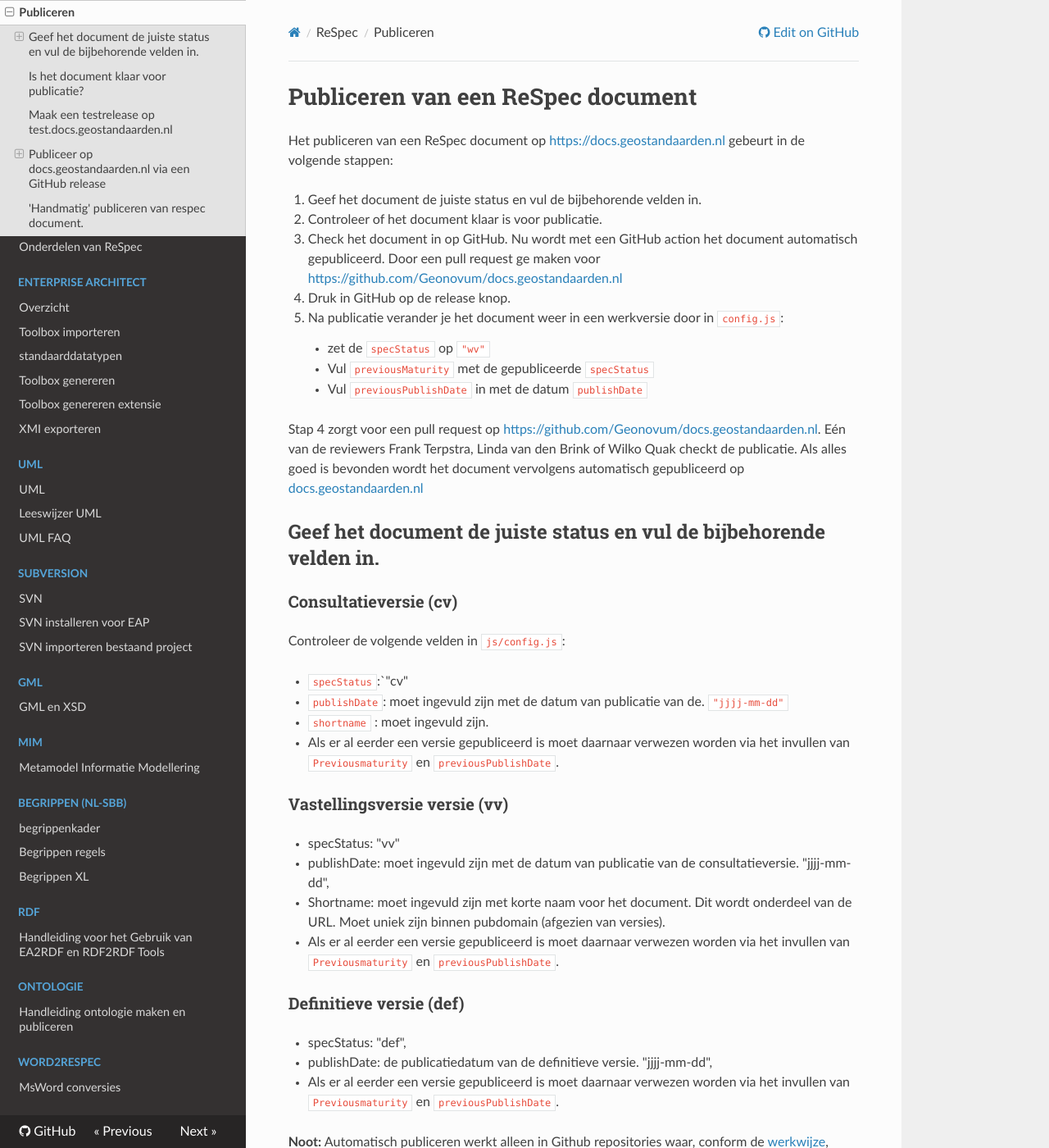
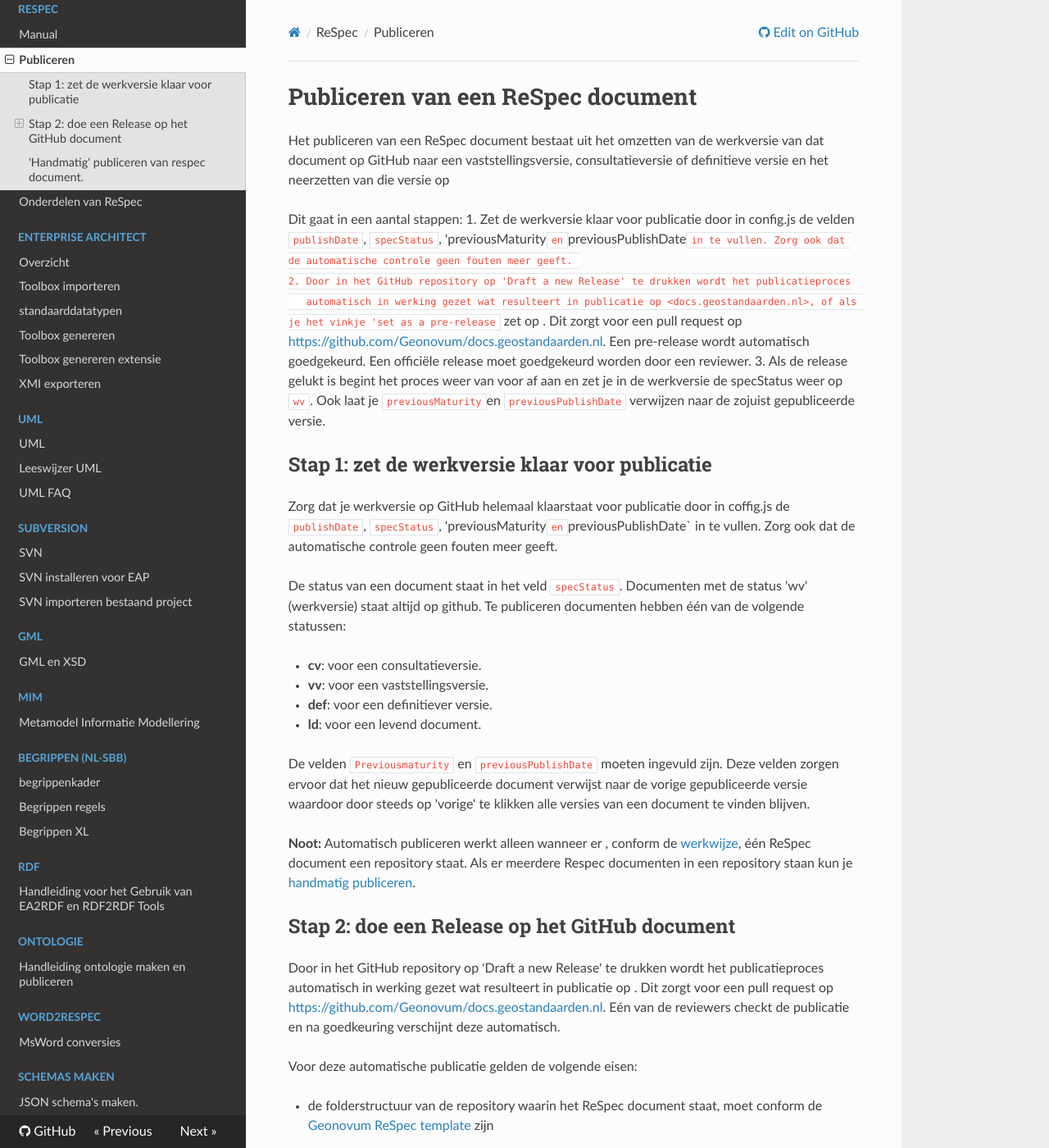
Before and after one commit to Geonovum/handleiding-tooling, an MkDocs documentation site: the page built from docs/ReSpec/ReSpec-publiceren.md, in a window 1280 px wide and 1400 px high. Shown: the whole window at 82% size. Built offline with MkDocs 1.6.1, drawn with Linux system fonts in a browser that asks for light colours; nearby versions of some CDN libraries; some of the changed text lies outside the part shown.

Commit message:
Update ReSpec-publiceren.md

```diff
--- a/docs/ReSpec/ReSpec-publiceren.md
+++ b/docs/ReSpec/ReSpec-publiceren.md
@@ -1,55 +1,47 @@
 # Publiceren van een ReSpec document
 
-Het publiceren van een ReSpec document op <https://docs.geostandaarden.nl>
-gebeurt in de volgende stappen:
+Het publiceren van een ReSpec document bestaat uit het omzetten van de werkversie
+van dat document op GitHub naar een vaststellingsversie, consultatieversie of definitieve versie
+en het neerzetten van die versie op <docs.geostandaarden.nl>
 
-1. Geef het document de juiste status en vul de bijbehorende velden in.
-2. Controleer of het document klaar is voor publicatie.
-3. Check het document in op GitHub. Nu wordt met een GitHub action het document automatisch gepubliceerd. Door een pull request ge maken voor <https://github.com/Geonovum/docs.geostandaarden.nl>
-4. Druk in GitHub op de release knop.
-5. Na publicatie verander je het document weer in een werkversie door in `config.js`:
-    - zet de `specStatus` op `"wv"`
-    - Vul `previousMaturity` met de gepubliceerde `specStatus`
-    - Vul `previousPublishDate` in met de datum `publishDate`
+Dit gaat in een aantal stappen:
+1. Zet de werkversie klaar voor publicatie door in config.js de  velden `publishDate`, `specStatus`, 'previousMaturity` en `previousPublishDate` in te vullen. Zorg ook dat de automatische controle geen fouten meer geeft.
+2. Door in het GitHub repository op 'Draft a new Release' te drukken wordt het publicatieproces
+   automatisch in werking gezet wat resulteert in publicatie op <docs.geostandaarden.nl>, of als je het vinkje 'set as a pre-release` zet op <test.docs.geostandaarden.nl>. Dit
+   zorgt voor een pull request op <https://github.com/Geonovum/docs.geostandaarden.nl>. Een pre-release wordt automatisch goedgekeurd. Een officiële release moet goedgekeurd worden door een reviewer.
+3. Als de release gelukt is begint het proces weer van voor af aan en zet je in de werkversie
+   de specStatus weer op `wv`. Ook laat je `previousMaturity`en `previousPublishDate` verwijzen naar
+   de zojuist gepubliceerde versie.
 
-Stap 4 zorgt voor een pull request op <https://github.com/Geonovum/docs.geostandaarden.nl>. Eén van de reviewers Frank Terpstra, Linda van den Brink of Wilko Quak checkt de publicatie.
-   Als alles goed is bevonden  wordt het document vervolgens automatisch gepubliceerd op
-   [docs.geostandaarden.nl](https://docs.geostandaarden.nl)
+## Stap 1: zet de  werkversie klaar voor publicatie
 
-## Geef het document de juiste status en vul de bijbehorende velden in.
+Zorg dat je werkversie op GitHub helemaal klaarstaat voor publicatie door in coffig.js de `publishDate`,
+`specStatus`, 'previousMaturity` en `previousPublishDate` in te vullen. Zorg ook dat de
+automatische controle geen fouten meer geeft.
 
-### Consultatieversie (cv)
+De status van een document staat in het veld `specStatus`. Documenten met de status 'wv' (werkversie)
+staat altijd op github. Te publiceren documenten hebben één van de volgende statussen:
 
-Controleer de volgende velden in `js/config.js`:
+- **cv**: voor een consultatieversie.
+- **vv**: voor een vaststellingsversie.
+- **def**: voor een definitiever versie.
+- **ld**: voor een levend document.
 
-- `specStatus`:`"cv"
-- `publishDate`: moet ingevuld zijn met de datum van publicatie van de. `"jjjj-mm-dd"`
-- `shortname` : moet ingevuld zijn.
-- Als er al eerder een versie gepubliceerd is moet daarnaar verwezen worden via het invullen van `Previousmaturity` en `previousPublishDate`.
+De velden `Previousmaturity` en `previousPublishDate` moeten ingevuld zijn. Deze velden zorgen
+ervoor dat het nieuw gepubliceerde document verwijst naar de vorige gepubliceerde versie
+waardoor door steeds op 'vorige' te klikken alle versies van een document te vinden blijven.
+
+**Noot:** Automatisch publiceren werkt alleen wanneer er , conform de [werkwijze](./index.md#respec-via-markdown), één ReSpec document een repository staat. Als er meerdere Respec documenten in een repository staan kun je [handmatig publiceren](#handmatig-publiceren-van-respec-document).
 
 
-### Vastellingsversie versie (vv)
+## Stap 2: doe een Release op het GitHub document
 
-- specStatus: "vv"
-- publishDate: moet ingevuld zijn met de datum van publicatie van de
-      consultatieversie. "jjjj-mm-dd",
-- Shortname: moet ingevuld zijn met korte naam voor het document. Dit wordt
-      onderdeel van de URL. Moet uniek zijn binnen pubdomain (afgezien van
-      versies).
-- Als er al eerder een versie gepubliceerd is moet daarnaar verwezen worden via het invullen van `Previousmaturity` en `previousPublishDate`.
+Door in het GitHub repository op 'Draft a new Release' te drukken wordt het publicatieproces
+automatisch in werking gezet wat resulteert in publicatie op <docs.geostandaarden.nl>. Dit
+zorgt voor een pull request op <https://github.com/Geonovum/docs.geostandaarden.nl>.
+Eén van de reviewers checkt de publicatie en na goedkeuring verschijnt deze automatisch.
 
-### Definitieve versie (def)
-
-- specStatus: "def",
-- publishDate: de publicatiedatum van de definitieve versie. "jjjj-mm-dd",
-- Als er al eerder een versie gepubliceerd is moet daarnaar verwezen worden via het invullen van `Previousmaturity` en `previousPublishDate`.
-
-**Noot:** Automatisch publiceren werkt alleen in Github repositories waar, conform de [werkwijze](./index.md#respec-via-markdown), maar één ReSpec document in staat. Als er meerdere Respec documenten in een repository staan kun je [handmatig publiceren](#handmatig-publiceren-van-respec-document).
-
-
-## Is het document klaar voor publicatie?
-
-Publicatie is geautomatiseerd als aan de volgende voorwaarden is voldaan:
+Voor deze automatische publicatie gelden de volgende eisen:
 
 - de folderstructuur van de repository waarin het ReSpec document staat, moet conform de [Geonovum ReSpec template](https://github.com/Geonovum/NL-ReSpec-template) zijn
     - dat wil zeggen, `index.html` in de root folder, `config.js` in `/js` folder, afbeeldingen in `/media` en/of `/data/Images` folder;
@@ -66,7 +58,7 @@
   'Actions'. Kies hier de commit die je gedaan hebt en je ziet daar
   'Build/Link validation').
 
-## Maak een testrelease op test.docs.geostandaarden.nl
+### Maak een testrelease op test.docs.geostandaarden.nl
 
 Een ReSpec document kan automatisch op <test.docs.geostandaarden.nl> gepubliceerd worden door in GitHub een  release te maken van het GitHub repository waarin je document beheerd wordt met het vinkje 'pre-release' aan. Voer hiervoor de volgende stappen uit:
 
@@ -79,33 +71,14 @@
 
 Tijdens het publicatieproces gebeuren (onder water) de volgende stappen:
 
-1. Er wordt een HTML snapshot aangemaakt via ReSpec
-2. (optioneel) PDF wordt gegenereerd indien je dit geconfigureerd hebt
-3. WCAG (web toegankelijkheidseisen) en HTML worden gevalideerd
-4. Links worden gecontroleerd
-
-
-## Publiceer op docs.geostandaarden.nl via een GitHub release
-
-Een officiele publicatie op <docs.geostandaarden.nl> gebeurt door in GitHub een nieuwe release te maken van het GitHub repository waarin je document beheerd wordt. Dit zorgt voor workflow  die een pull request maakt. Dat pull request moet volgens het vier ogen principe nog goedgekeurd worden door één van de ReSpec beheerders.
-
-1. Zorg dat de werkversie van je document in je eigen repository helemaal goed staat.
-1. Ga naar Releases.
-2. Kies 'Draft a new release' en voer de release uit. Dit zorgt voor een pull-request dat door Wilko, Frank of Linda moet worden goedgekeurd.
-
-
-
-Tijdens het publicatieproces gebeuren (onder water) de volgende stappen:
-
-1. Er wordt een HTML snapshot aangemaakt via ReSpec
-2. (optioneel) PDF wordt gegenereerd indien je dit geconfigureerd hebt
-3. WCAG (web toegankelijkheidseisen) en HTML worden gevalideerd
-4. Links worden gecontroleerd
-
-
 ![Release a Document](media/ReleaseADocument.png)
 
 Meer documentatie staat in de readme van [NL-ReSpec-template](https://github.com/Geonovum/NL-ReSpec-template?tab=readme-ov-file#automatische-checks-en-build).
+
+### Stap 3: Zet de 'specStatus' weer op werkversie
+
+Als de publicatie gelukt is begin het werk aan de volgende versie. Deze
+start weer als werkversie. Zet in je beheerdocument de specStatus weer op 'wv'.
 
 
 ### Configureren van de automatische workflow
```
